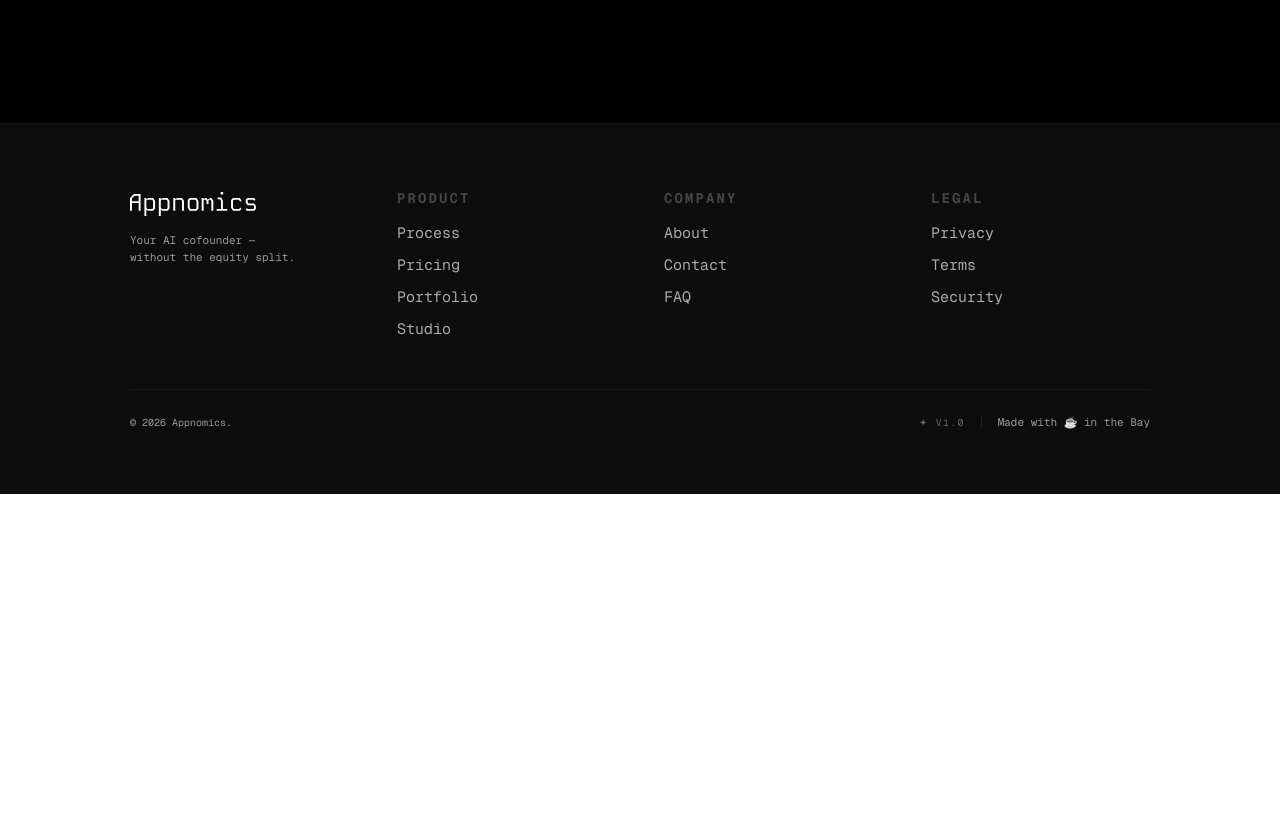
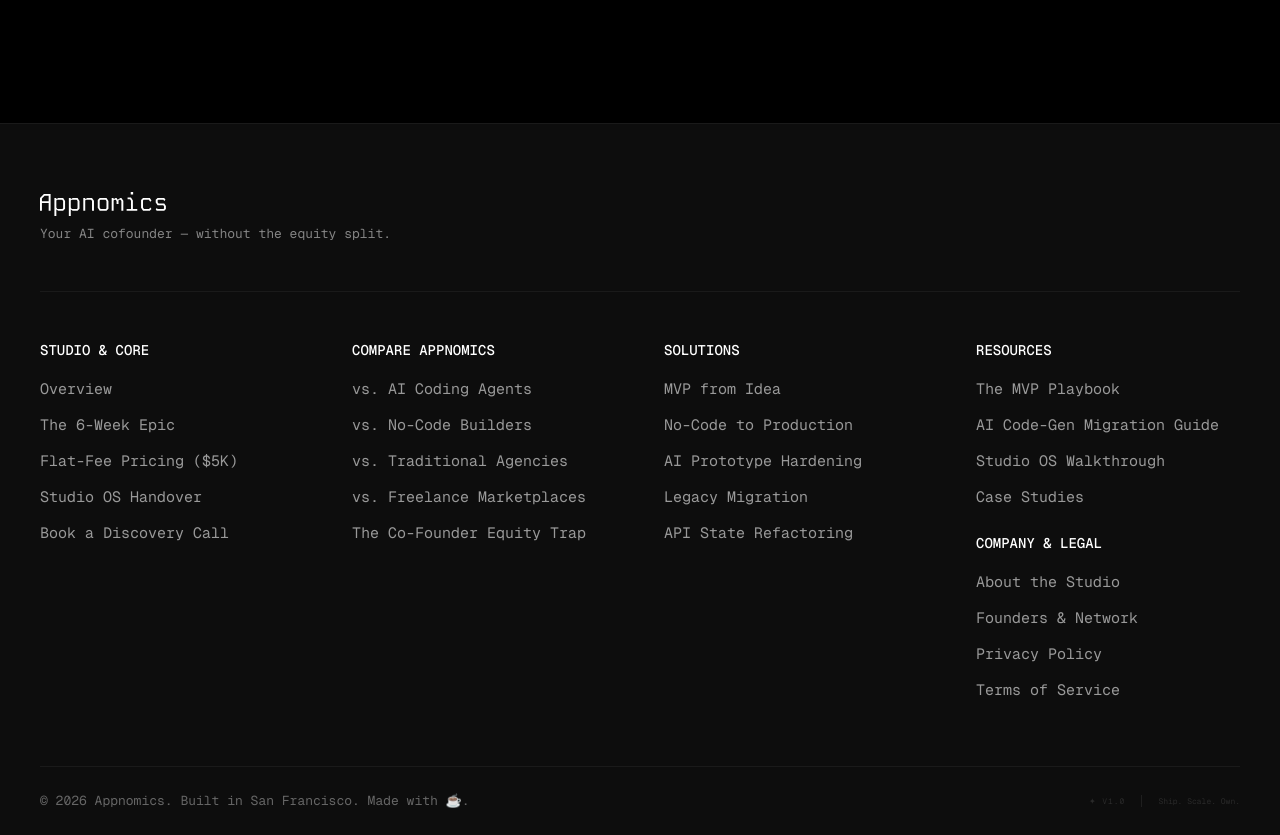
Before and after one commit to rup2701/appnomics-landing, a Next.js app: page / in a window 1280 px wide. Shown: the part 9080-9915 px from the top of the page. Before the commit the page ends 9574 px from the top, so only its background shows below. Built offline with nearby package versions, Linux system fonts and the light colour scheme.

Commit message:
feat: Revamp Footer component layout and content for enhanced navigation and clarity

```diff
--- a/components/sections/Footer.tsx
+++ b/components/sections/Footer.tsx
@@ -1,15 +1,13 @@
-
-
+// components/Footer.tsx
+import Link from "next/link";
 import Image from "next/image";
 
 export default function Footer() {
   return (
-    <footer className="border-t border-[#1a1a1a] bg-[#0d0d0d]">
-      <div className="max-w-[1100px] mx-auto px-10 py-16">
-        <div className="grid grid-cols-1 sm:grid-cols-2 lg:grid-cols-4 gap-8 lg:gap-12">
-          {/* Column 1: Logo + Tagline */}
-          <div className="col-span-1 lg:col-span-1">
-            <div className="mb-4">
+    <footer className="border-t border-[#1a1a1a] bg-[#0d0d0d] pt-16 pb-6">
+      <div className="max-w-[1340px] mx-auto px-6 md:px-10">
+        {/* Logo + Tagline Row */}
+        <div className="pb-12 border-b border-[#1a1a1a]">
           <Image
             src="/appnomics.svg"
             alt="Appnomics"
@@ -17,83 +15,151 @@ export default function Footer() {
             height={32}
             width={132}
           />
-            </div>
-            <p className="text-[11px] text-[#999] font-mono leading-[1.6] max-w-[200px]">
-              Your AI cofounder — <br />
-              without the equity split.
+          <p className="text-[13px] text-[#848484] font-mono mt-2">
+            Your AI cofounder — without the equity split.
           </p>
         </div>
 
-          {/* Column 2: Product */}
+        {/* Rows */}
+        <div className="grid grid-cols-1 md:grid-cols-2 lg:grid-cols-4 gap-12 pt-12 pb-8">
+
+          {/* Row 1: Studio & Core */}
           <div>
-            <h4 className="text-[14px] font-bold text-[#444] uppercase tracking-[0.15em] font-mono mb-3">
-              Product
+            <h4 className="text-[14px] text-[#fff] uppercase font-mono font-medium mb-4">
+              Studio & Core
             </h4>
-            <ul className="space-y-2">
-              {["Process", "Pricing", "Portfolio", "Studio"].map((item) => (
-                <li key={item}>
-                  <a
-                    href={`#${item.toLowerCase().replace(/\s+/g, "-")}`}
-                    className="text-[15px] text-[#aaa] font-mono hover:text-[#e0e0e0] transition-colors duration-200 no-underline"
+            <ul className="space-y-3">
+              {[
+                { label: "Overview", href: "#" },
+                { label: "The 6-Week Epic", href: "#process" },
+                { label: "Flat-Fee Pricing ($5K)", href: "#pricing" },
+                { label: "Studio OS Handover", href: "#studio-os" },
+                { label: "Book a Discovery Call", href: "#intake" },
+              ].map((item) => (
+                <li key={item.label}>
+                  <Link
+                    href={item.href}
+                    className="text-[15px] text-[#999] font-mono hover:text-[#e0e0e0] transition-colors no-underline"
                   >
-                    {item}
-                  </a>
+                    {item.label}
+                  </Link>
                 </li>
               ))}
             </ul>
           </div>
 
-          {/* Column 3: Company */}
+          {/* Row 2: Compare Appnomics */}
           <div>
-            <h4 className="text-[14px] font-bold text-[#444] uppercase tracking-[0.15em] font-mono mb-3">
-              Company
+            <h4 className="text-[14px] text-[#fff] font-mono uppercase font-medium mb-4">
+              Compare Appnomics
             </h4>
-            <ul className="space-y-2">
-              {["About", "Contact", "FAQ"].map((item) => (
-                <li key={item}>
-                  <a
-                    href={`#${item.toLowerCase()}`}
-                    className="text-[15px] text-[#aaa] font-mono hover:text-[#e0e0e0] transition-colors duration-200 no-underline"
+            <ul className="space-y-3">
+              {[
+                { label: "vs. AI Coding Agents", href: "#why-appnomics" },
+                { label: "vs. No-Code Builders", href: "#why-appnomics" },
+                { label: "vs. Traditional Agencies", href: "#why-appnomics" },
+                { label: "vs. Freelance Marketplaces", href: "#why-appnomics" },
+                { label: "The Co-Founder Equity Trap", href: "#why-appnomics" },
+              ].map((item) => (
+                <li key={item.label}>
+                  <Link
+                    href={item.href}
+                    className="text-[15px] text-[#999] font-mono hover:text-[#e0e0e0] transition-colors no-underline"
                   >
-                    {item}
-                  </a>
+                    {item.label}
+                  </Link>
                 </li>
               ))}
             </ul>
           </div>
 
-          {/* Column 4: Legal */}
+          {/* Row 3: Solutions */}
           <div>
-            <h4 className="text-[14px] font-bold text-[#444] uppercase tracking-[0.15em] font-mono mb-3">
-              Legal
+            <h4 className="text-[14px] text-[#fff] uppercase font-mono font-medium mb-4">
+              Solutions
             </h4>
-            <ul className="space-y-2">
-              {["Privacy", "Terms", "Security"].map((item) => (
-                <li key={item}>
-                  <a
-                    href={`#${item.toLowerCase()}`}
-                    className="text-[15px] text-[#aaa] font-mono hover:text-[#e0e0e0] transition-colors duration-200 no-underline"
+            <ul className="space-y-3">
+              {[
+                { label: "MVP from Idea", href: "#" },
+                { label: "No-Code to Production", href: "#" },
+                { label: "AI Prototype Hardening", href: "#" },
+                { label: "Legacy Migration", href: "#" },
+                { label: "API State Refactoring", href: "#" },
+              ].map((item) => (
+                <li key={item.label}>
+                  <Link
+                    href={item.href}
+                    className="text-[15px] text-[#999] font-mono hover:text-[#e0e0e0] transition-colors no-underline"
                   >
-                    {item}
-                  </a>
+                    {item.label}
+                  </Link>
+                </li>
+              ))}
+            </ul>
+          </div>
+
+          {/* Row 4: Resources & Company (combined) */}
+          <div>
+            <div className="mb-6">
+              <h4 className="text-[14px] uppercase text-[#fff] font-mono font-medium mb-4">
+                Resources
+              </h4>
+              <ul className="space-y-3">
+                {[
+                  { label: "The MVP Playbook", href: "#" },
+                  { label: "AI Code-Gen Migration Guide", href: "#" },
+                  { label: "Studio OS Walkthrough", href: "#" },
+                  { label: "Case Studies", href: "#portfolio" },
+                ].map((item) => (
+                  <li key={item.label}>
+                    <Link
+                      href={item.href}
+                      className="text-[15px] text-[#999] font-mono hover:text-[#e0e0e0] transition-colors no-underline"
+                    >
+                      {item.label}
+                    </Link>
+                  </li>
+                ))}
+              </ul>
+            </div>
+
+            <div>
+              <h4 className="text-[14px] text-[#fff] uppercase font-mono font-medium mb-4">
+                Company & Legal
+              </h4>
+              <ul className="space-y-3">
+                {[
+                  { label: "About the Studio", href: "#" },
+                  { label: "Founders & Network", href: "#" },
+                  { label: "Privacy Policy", href: "#" },
+                  { label: "Terms of Service", href: "#" },
+                ].map((item) => (
+                  <li key={item.label}>
+                    <Link
+                      href={item.href}
+                      className="text-[15px] text-[#999] font-mono hover:text-[#e0e0e0] transition-colors no-underline"
+                    >
+                      {item.label}
+                    </Link>
                   </li>
                 ))}
               </ul>
             </div>
           </div>
+        </div>
 
-        {/* Bottom bar */}
-        <div className="mt-12 pt-6 border-t border-[#1a1a1a] flex flex-col sm:flex-row items-center justify-between gap-4">
-          <p className="text-[10px] text-[#999] font-mono">
-            © 2026 Appnomics.
+        {/* Bottom Bar */}
+        <div className="mt-8 pt-6 border-t border-[#1a1a1a] flex flex-col sm:flex-row items-center justify-between gap-4">
+          <p className="text-[13px] text-[#666] font-mono">
+            © 2026 Appnomics. Built in San Francisco. Made with ☕.
           </p>
           <div className="flex items-center gap-4">
-            <span className="text-[10px] text-[#9999] tracking-[0.12em] font-mono uppercase">
+            <span className="text-[8px] text-[#2a2a2a] tracking-[0.12em] font-mono uppercase">
               ✦ v1.0
             </span>
             <span className="w-px h-3 bg-[#1f1f1f]" />
-            <span className="text-[11px] text-[#999] font-mono">
-              Made with ☕ in the Bay
+            <span className="text-[8px] text-[#2a2a2a] font-mono">
+              Ship. Scale. Own.
             </span>
           </div>
         </div>
```
Lines whose indentation alone changed are shown as unchanged.
